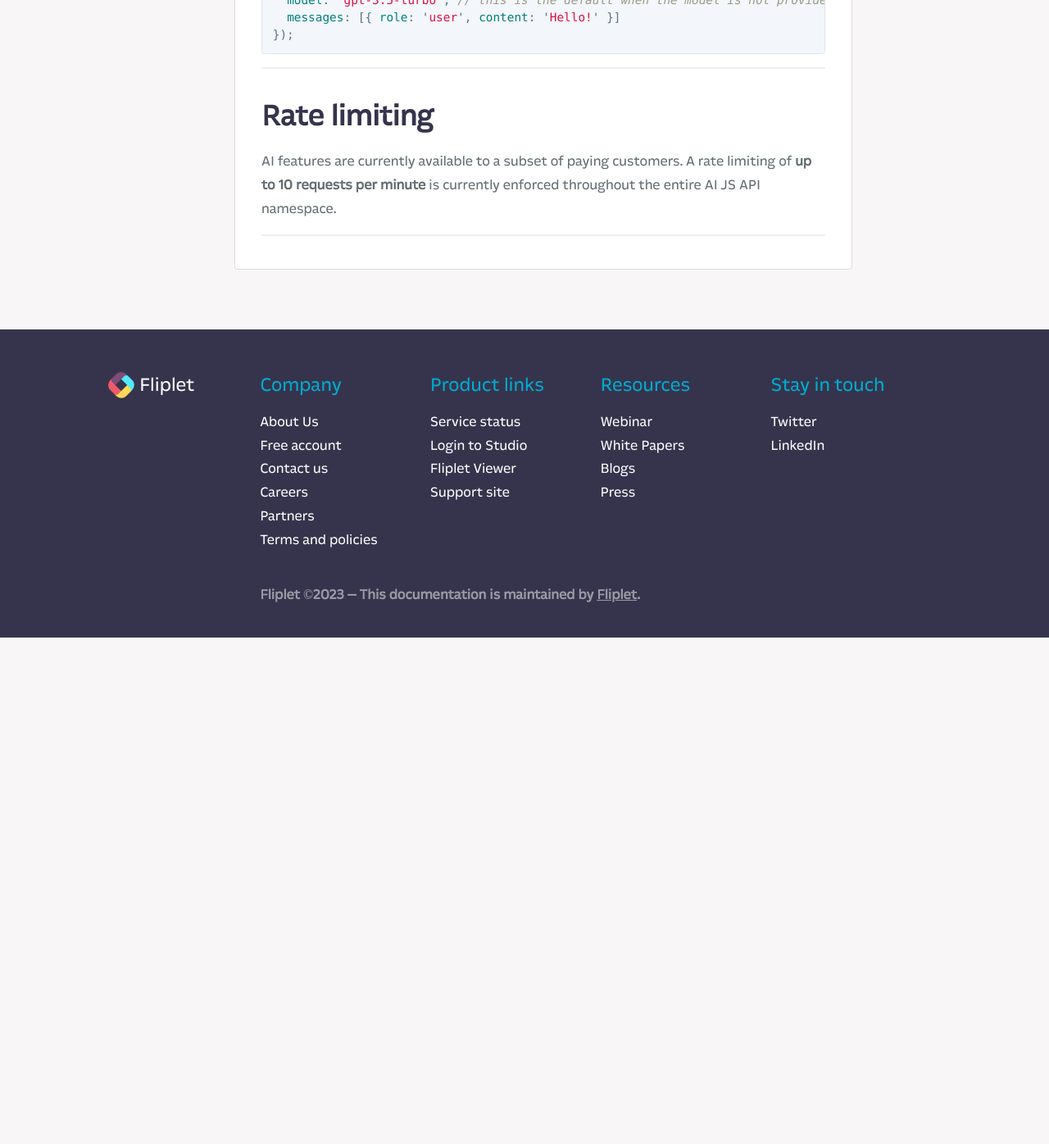
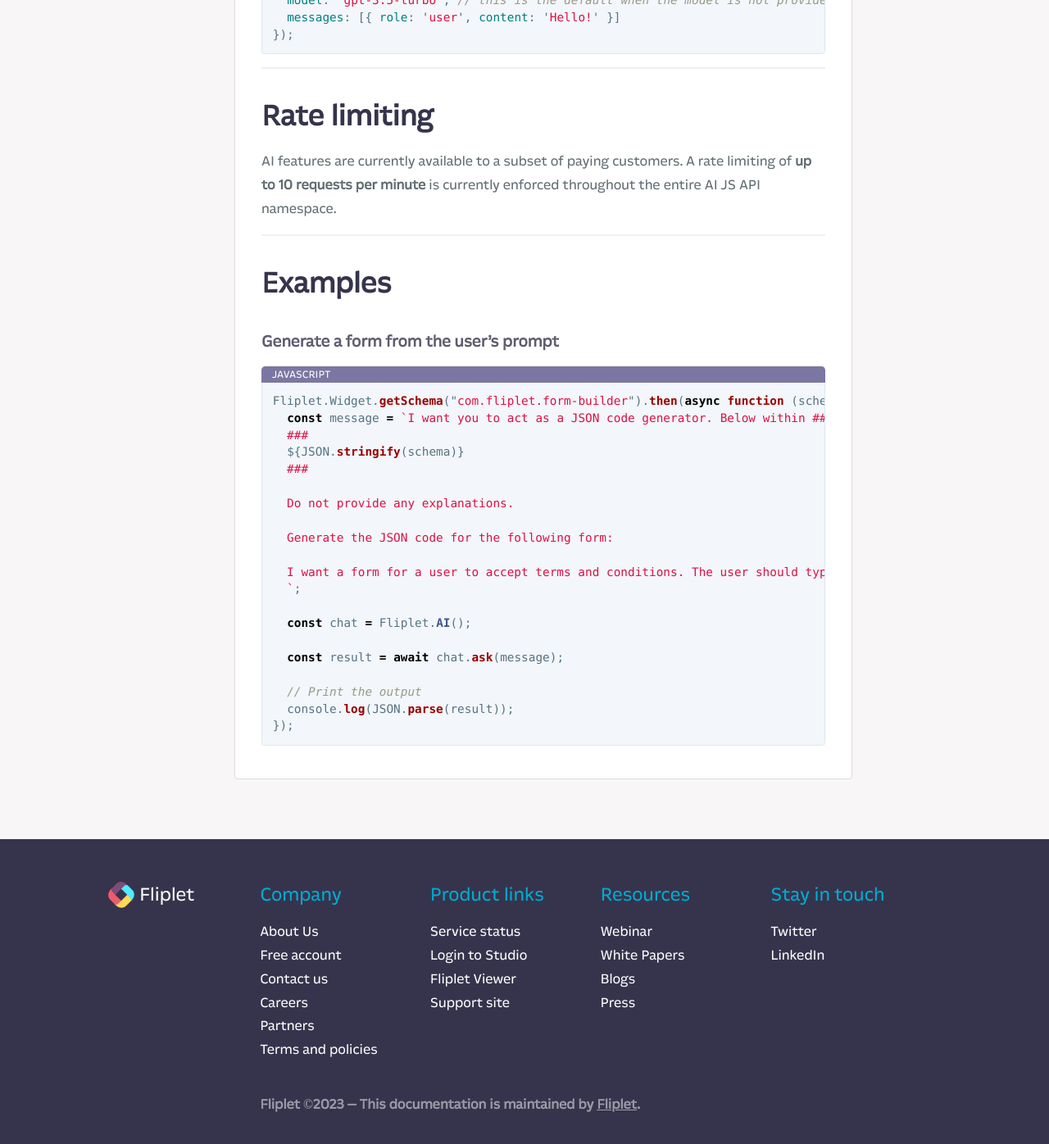
Before and after one commit to Fliplet/fliplet-cli, a Jekyll site: the page built from docs/API/core/ai.md, in a window 1280 px wide and 1400 px high, scrolled down 3665 px. Shown: the top 1396 px of the window at 82% size. Built offline with Jekyll 4.4.1, drawn with Linux system fonts in a browser that asks for light colours; nearby versions of some CDN libraries; our own code applies the rules of GitHub Pages for plain Markdown files; library files that are not in the unit come from our copies; comment, search, counter and statistics services are not loaded; a style sheet for code colours, icons or effects is not loaded; before the commit the page ends 4443 px from its top, so only the background shows below that; some of the changed text lies outside the part shown.

Commit message:
added example

````diff
--- a/docs/API/core/ai.md
+++ b/docs/API/core/ai.md
@@ -123,3 +123,30 @@
 AI features are currently available to a subset of paying customers. A rate limiting of **up to 10 requests per minute** is currently enforced throughout the entire AI JS API namespace.
 
 ---
+
+## Examples
+
+### Generate a form from the user's prompt
+
+```js
+Fliplet.Widget.getSchema("com.fliplet.form-builder").then(async function (schema) {
+  const message = `I want you to act as a JSON code generator. Below within ### you will find the a JSON schema of a Form Builder widget. This is the schema that defines the structure of the JSON code that is used to generate the form. The schema is as follows:
+  ###
+  ${JSON.stringify(schema)}
+  ###
+
+  Do not provide any explanations.
+
+  Generate the JSON code for the following form:
+
+  I want a form for a user to accept terms and conditions. The user should type their name and age. 18 is the minimum age required to submit the form. Add some sample content before the "I agree" and "do not agree" options to accept. Display a nice message to the user once the form is submitted.
+  `;
+
+  const chat = Fliplet.AI();
+
+  const result = await chat.ask(message);
+
+  // Print the output
+  console.log(JSON.parse(result));
+});
+```
````
